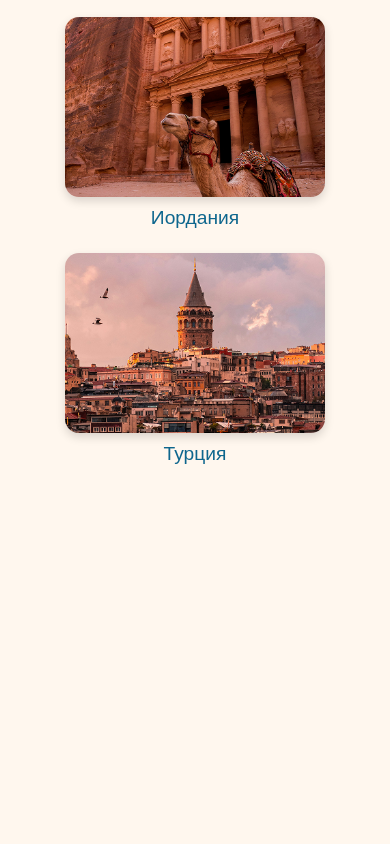
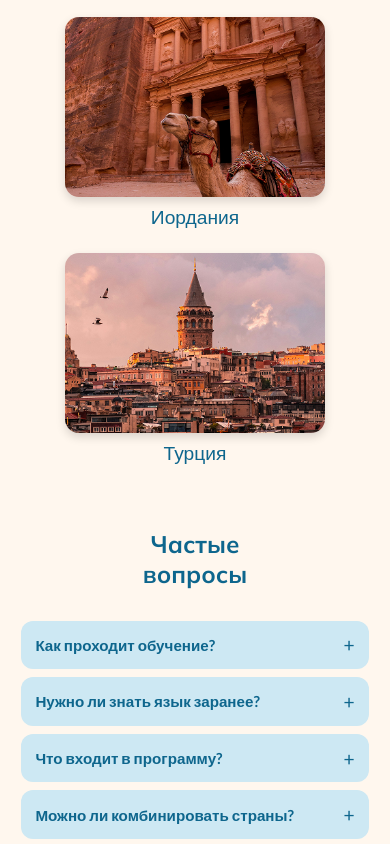
Before and after one commit to Sahara009/lingva, a React (Vite) app: page / in a window 390 px wide. Shown: the part 2994-3838 px from the top of the page. Before the commit the page ends 3480 px from the top, so only its background shows below. Built offline with nearby package versions, Linux system fonts and the light colour scheme.

Commit message:
add questions section + adaptive + styles

```diff
--- a/package.json
+++ b/package.json
@@ -17,6 +17,7 @@
     "framer-motion": "^12.23.24",
     "lucide-react": "^0.554.0",
     "react": "^19.2.0",
+    "react-accessible-accordion": "^5.0.1",
     "react-dom": "^19.2.0",
     "react-intersection-observer": "^10.0.0",
     "react-router-dom": "^7.9.6",
--- a/src/pages/home/ui/HomePage.tsx
+++ b/src/pages/home/ui/HomePage.tsx
@@ -3,6 +3,7 @@ import { MainSection } from "../../../widgets/MainSection/MainSection";
 import { WhoUs } from "../../../widgets/WhoUs/WhoUs";
 import { Blocks } from "../../../widgets/Blocks/Blocks";
 import { Countries } from "../../../widgets/Countries/Countries";
+import { Questions } from "../../../widgets/Questions/Questions";
 
 interface Props {
   className?: string;
@@ -16,6 +17,7 @@ export const HomePage: React.FC<Props> = ({ className }) => {
       <Blocks />
       {/* <MIssion /> */}
       <Countries />
+      <Questions />
     </div>
   );
 };
--- /dev/null
+++ b/src/widgets/Questions/Questions.module.scss
@@ -0,0 +1,137 @@
+.questions {
+  margin: 0 auto;
+  margin-top: 7rem;
+  display: flex;
+  justify-content: space-between;
+  gap: 2rem;
+
+  h2 {
+    font-size: 2rem;
+    font-weight: 700;
+  }
+}
+
+/* Контейнер FAQ */
+.faq {
+  display: flex;
+  flex-direction: column;
+  gap: 0.5rem;
+  width: 55%;
+  min-height: 200px; /* предотвращает дергание всей страницы */
+}
+
+.item {
+  border-radius: 12px;
+  overflow: hidden;
+  transition: all 0.3s ease;
+  scroll-margin-top: 40px; /* чтобы не прыгало при клике */
+}
+
+.question {
+  background: var(--color-secondary);
+  padding: 1rem 1.2rem;
+  cursor: pointer;
+  font-size: 1.1rem;
+  font-weight: 600;
+
+  display: flex;
+  justify-content: space-between;
+  align-items: center;
+
+  transition: background 0.2s ease;
+}
+
+.question:hover {
+  background: #d6ecff;
+}
+
+.arrow {
+  font-size: 1.6rem;
+  font-weight: 400;
+}
+
+.answer {
+  max-height: 0;
+  overflow: hidden;
+  background: white;
+  padding: 0 1.2rem;
+  transition: max-height 0.45s ease, padding 0.3s ease;
+  will-change: max-height; /* делает анимацию супер плавной */
+}
+
+.answer.open {
+  padding: 1rem 1.2rem;
+  max-height: 1000px; /* вместо 200px — плавность без рывков */
+}
+
+.answer p {
+  margin: 0;
+  font-size: 1rem;
+  line-height: 1.4;
+}
+
+/* 🔥🔥 ADAPTIVE RESPONSIVE 🔥🔥 */
+
+@media (max-width: 1024px) {
+  .questions {
+    flex-direction: column;
+    align-items: center;
+    text-align: center;
+
+    h2 {
+      font-size: 1.8rem;
+    }
+  }
+
+  .faq {
+    width: 100%;
+    max-width: 700px;
+  }
+}
+
+@media (max-width: 768px) {
+  .questions {
+    margin-top: 4rem;
+    padding: 0 1rem;
+
+    h2 {
+      font-size: 1.6rem;
+    }
+  }
+
+  .question {
+    font-size: 1rem;
+    padding: 0.9rem 1rem;
+  }
+
+  .arrow {
+    font-size: 1.3rem;
+  }
+
+  .answer.open {
+    padding: 0.8rem 1rem;
+  }
+}
+
+@media (max-width: 480px) {
+  .questions {
+    margin-top: 3rem;
+
+    h2 {
+      font-size: 1.5rem;
+    }
+  }
+
+  .question {
+    padding: 0.8rem 0.9rem;
+    font-size: 0.95rem;
+  }
+
+  .answer p {
+    font-size: 0.9rem;
+  }
+
+  .arrow {
+    font-size: 1.2rem;
+  }
+}
--- /dev/null
+++ b/src/widgets/Questions/Questions.tsx
@@ -0,0 +1,65 @@
+import React, { useState } from "react";
+import styles from "./Questions.module.scss";
+
+interface Props {
+  className?: string;
+}
+
+const faq = [
+  {
+    q: "Как проходит обучение?",
+    a: "Обучение строится на живой практике, погружении в языковую среду и общении с носителями.",
+  },
+  {
+    q: "Нужно ли знать язык заранее?",
+    a: "Нет. Программы адаптированы под любой уровень — от начального до продвинутого.",
+  },
+  {
+    q: "Что входит в программу?",
+    a: "Занятия, культурные экскурсии, консультации с наставником и поддержка на месте.",
+  },
+  {
+    q: "Можно ли комбинировать страны?",
+    a: "Да, при желании можно проходить стажировку сразу в двух странах.",
+  },
+];
+
+export const Questions: React.FC<Props> = ({ className }) => {
+  const [openIndex, setOpenIndex] = useState<number | null>(null);
+
+  const toggle = (i: number) => {
+    setOpenIndex(openIndex === i ? null : i);
+  };
+
+  return (
+    <div className={className}>
+      <div className={styles.questions}>
+        <h2>
+          Частые <br />
+          вопросы
+        </h2>
+
+        <div className={styles.faq}>
+          {faq.map((item, i) => (
+            <div key={i} className={styles.item}>
+              <div className={styles.question} onClick={() => toggle(i)}>
+                <span>{item.q}</span>
+                <span className={styles.arrow}>
+                  {openIndex === i ? "−" : "+"}
+                </span>
+              </div>
+
+              <div
+                className={`${styles.answer} ${
+                  openIndex === i ? styles.open : ""
+                }`}
+              >
+                <p>{item.a}</p>
+              </div>
+            </div>
+          ))}
+        </div>
+      </div>
+    </div>
+  );
+};
```
Also changed, not shown: 1 other file (tests, documents, lock files or other folders).
